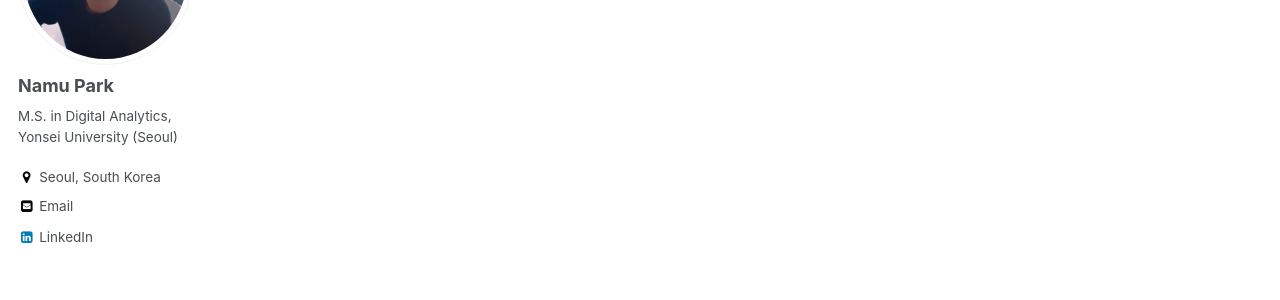
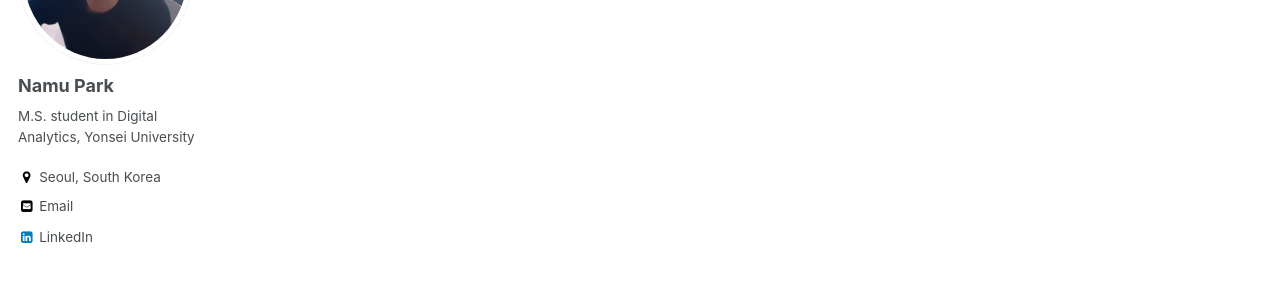
Before and after one commit to namupark/namupark.github.io, a Jekyll site: the page built from _pages/about.md, in a window 1280 px wide. Shown: the part 230-530 px from the top of the page. Built offline with Jekyll 4.4.1, drawn with Linux system fonts in a browser that asks for light colours.

Commit message:
no message

```diff
--- a/_config.yml
+++ b/_config.yml
@@ -84,7 +84,7 @@ analytics:
 author:
   name             : "Namu Park"
   avatar           : "사진후보2.jpg"
-  bio              : 'M.S. in Digital Analytics, Yonsei University (Seoul)'
+  bio              : 'M.S. student in Digital Analytics, Yonsei University'
   location         : "Seoul, South Korea"
   employer         :
   googlescholar    :
```
